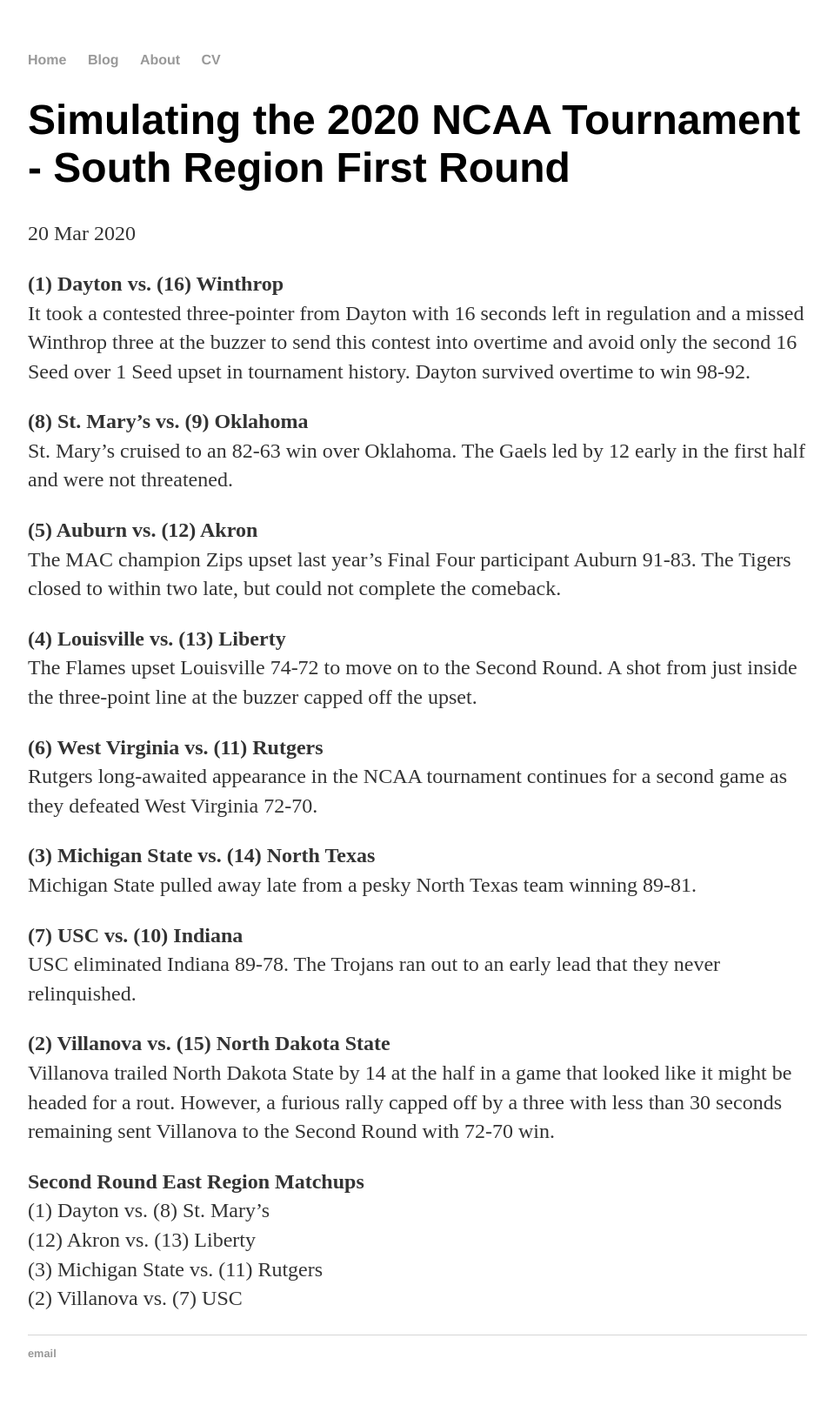
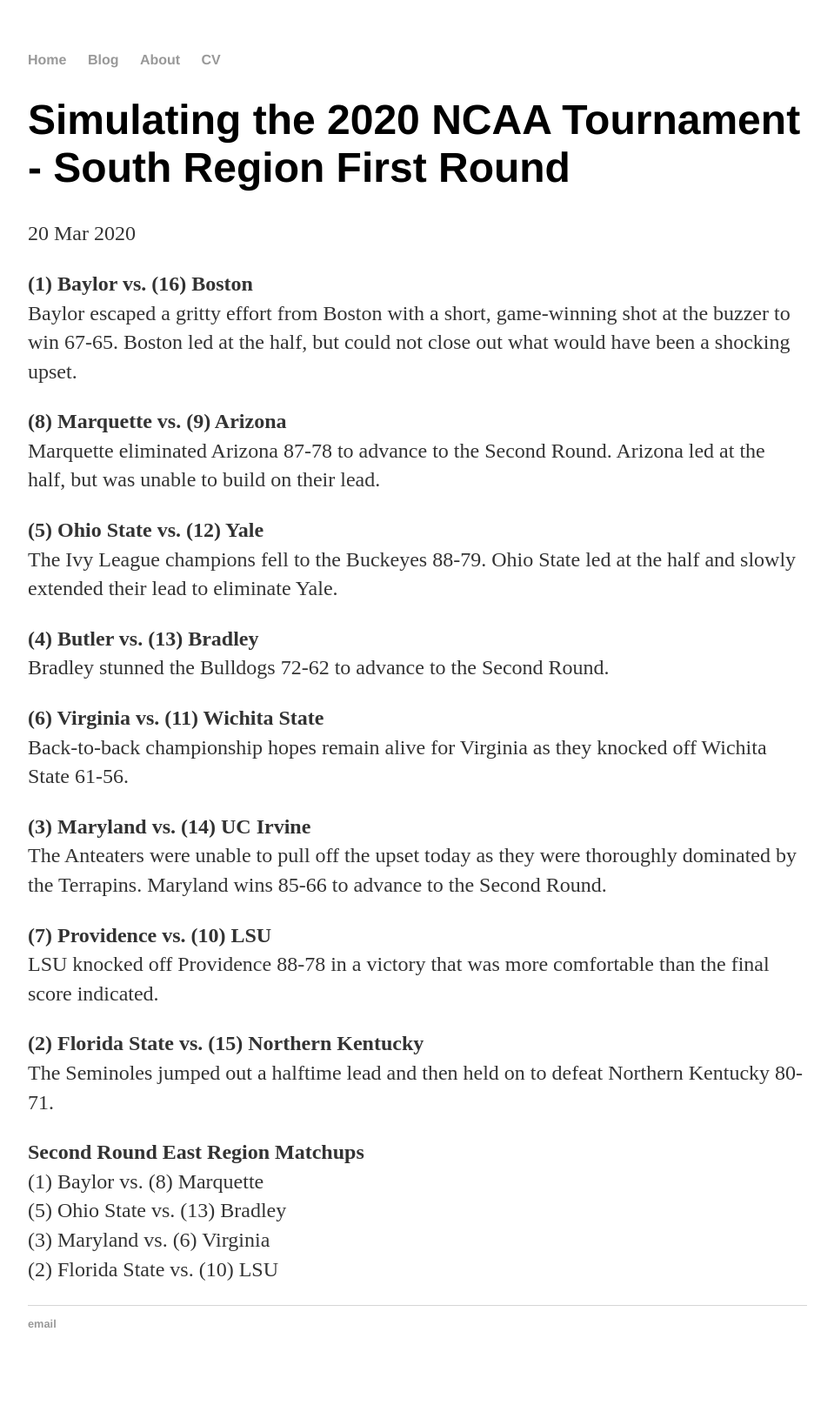
Before and after one commit to stephenhillphd/stephenhillphd.github.io, a Jekyll site: the page built from _posts/2020-03-20-simulating-the-NCAA-tournament-1stRound-South.md, in a window 1280 px wide. Shown: the whole page at 87% size, without its empty margins (160-1119 px from the left). Built offline with Jekyll 4.4.1, drawn with Linux system fonts in a browser that asks for light colours; after the commit the page ends 1589 px from its top, so only the background shows below that.

Commit message:
Update 2020-03-20-simulating-the-NCAA-tournament-1stRound-South.md

```diff
--- a/_posts/2020-03-20-simulating-the-NCAA-tournament-1stRound-South.md
+++ b/_posts/2020-03-20-simulating-the-NCAA-tournament-1stRound-South.md
@@ -4,32 +4,32 @@ title: "Simulating the 2020 NCAA Tournament - South Region First Round"
 date: 2020-03-20
 ---
 
-**(1) Dayton vs. (16) Winthrop**
-It took a contested three-pointer from Dayton with 16 seconds left in regulation and a missed Winthrop three at the buzzer to send this contest into overtime and avoid only the second 16 Seed over 1 Seed upset in tournament history. Dayton survived overtime to win 98-92.
+**(1) Baylor vs. (16) Boston**
+Baylor escaped a gritty effort from Boston with a short, game-winning shot at the buzzer to win 67-65. Boston led at the half, but could not close out what would have been a shocking upset.
 
-**(8) St. Mary's vs. (9) Oklahoma**
-St. Mary's cruised to an 82-63 win over Oklahoma. The Gaels led by 12 early in the first half and were not threatened.
+**(8) Marquette vs. (9) Arizona**
+Marquette eliminated Arizona 87-78 to advance to the Second Round. Arizona led at the half, but was unable to build on their lead.
 
-**(5) Auburn vs. (12) Akron**
-The MAC champion Zips upset last year's Final Four participant Auburn 91-83. The Tigers closed to within two late, but could not complete the comeback.
+**(5) Ohio State vs. (12) Yale**
+The Ivy League champions fell to the Buckeyes 88-79. Ohio State led at the half and slowly extended their lead to eliminate Yale.
 
-**(4) Louisville vs. (13) Liberty**
-The Flames upset Louisville 74-72 to move on to the Second Round. A shot from just inside the three-point line at the buzzer capped off the upset.
+**(4) Butler vs. (13) Bradley**
+Bradley stunned the Bulldogs 72-62 to advance to the Second Round.
 
-**(6) West Virginia vs. (11) Rutgers**
-Rutgers long-awaited appearance in the NCAA tournament continues for a second game as they defeated West Virginia 72-70.
+**(6) Virginia vs. (11) Wichita State**
+Back-to-back championship hopes remain alive for Virginia as they knocked off Wichita State 61-56.
 
-**(3) Michigan State vs. (14) North Texas**
-Michigan State pulled away late from a pesky North Texas team winning 89-81.
+**(3) Maryland vs. (14) UC Irvine**
+The Anteaters were unable to pull off the upset today as they were thoroughly dominated by the Terrapins. Maryland wins 85-66 to advance to the Second Round.
 
-**(7) USC vs. (10) Indiana**
-USC eliminated Indiana 89-78. The Trojans ran out to an early lead that they never relinquished.
+**(7) Providence vs. (10) LSU**
+LSU knocked off Providence 88-78 in a victory that was more comfortable than the final score indicated.
 
-**(2) Villanova vs. (15) North Dakota State**
-Villanova trailed North Dakota State by 14 at the half in a game that looked like it might be headed for a rout. However, a furious rally capped off by a three with less than 30 seconds remaining sent Villanova to the Second Round with 72-70 win.
+**(2) Florida State vs. (15) Northern Kentucky**
+The Seminoles jumped out a halftime lead and then held on to defeat Northern Kentucky 80-71.
 
 **Second Round East Region Matchups**
-(1) Dayton vs. (8) St. Mary's
-(12) Akron vs. (13) Liberty
-(3) Michigan State vs. (11) Rutgers
-(2) Villanova vs. (7) USC
+(1) Baylor vs. (8) Marquette
+(5) Ohio State vs. (13) Bradley
+(3) Maryland vs. (6) Virginia
+(2) Florida State vs. (10) LSU
```
